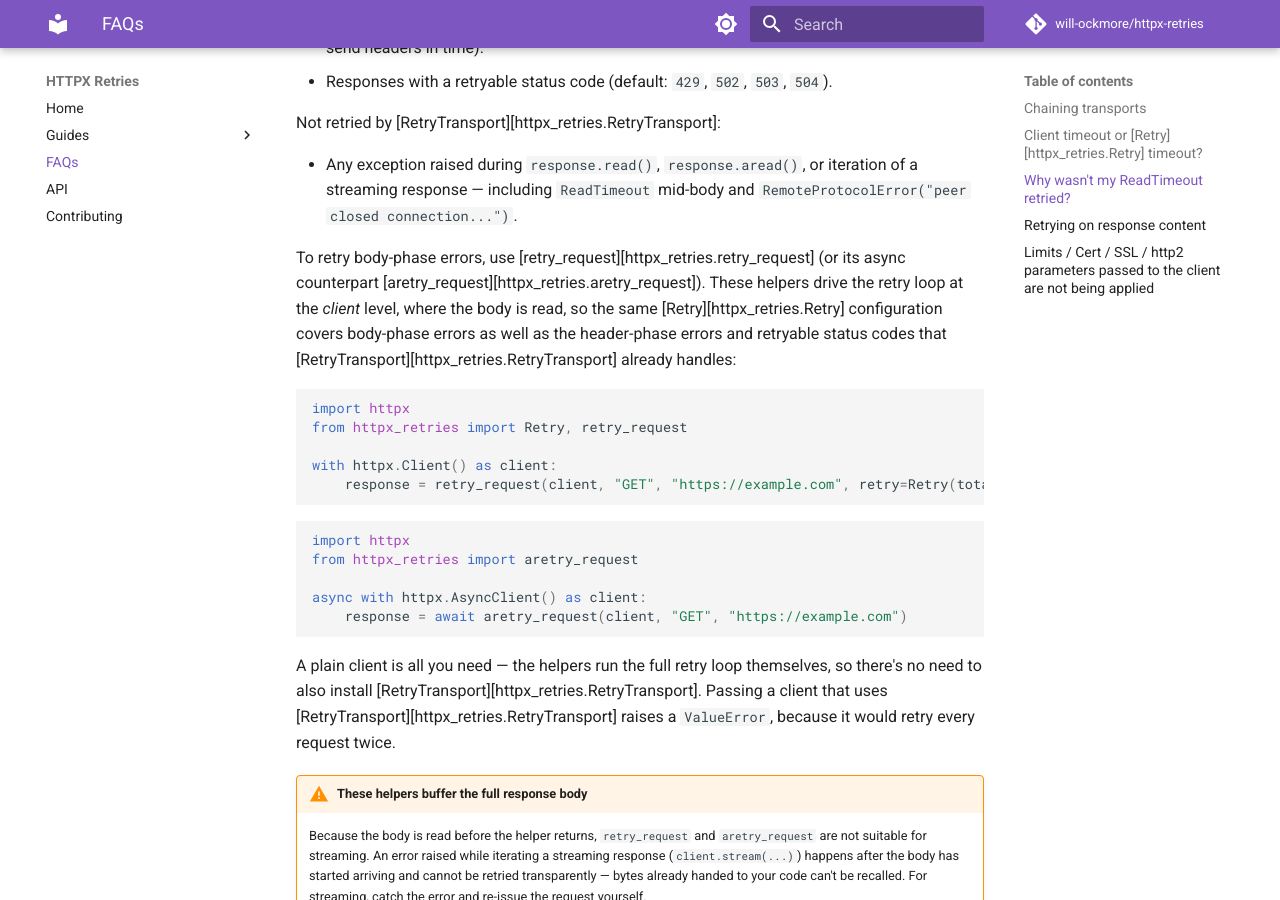
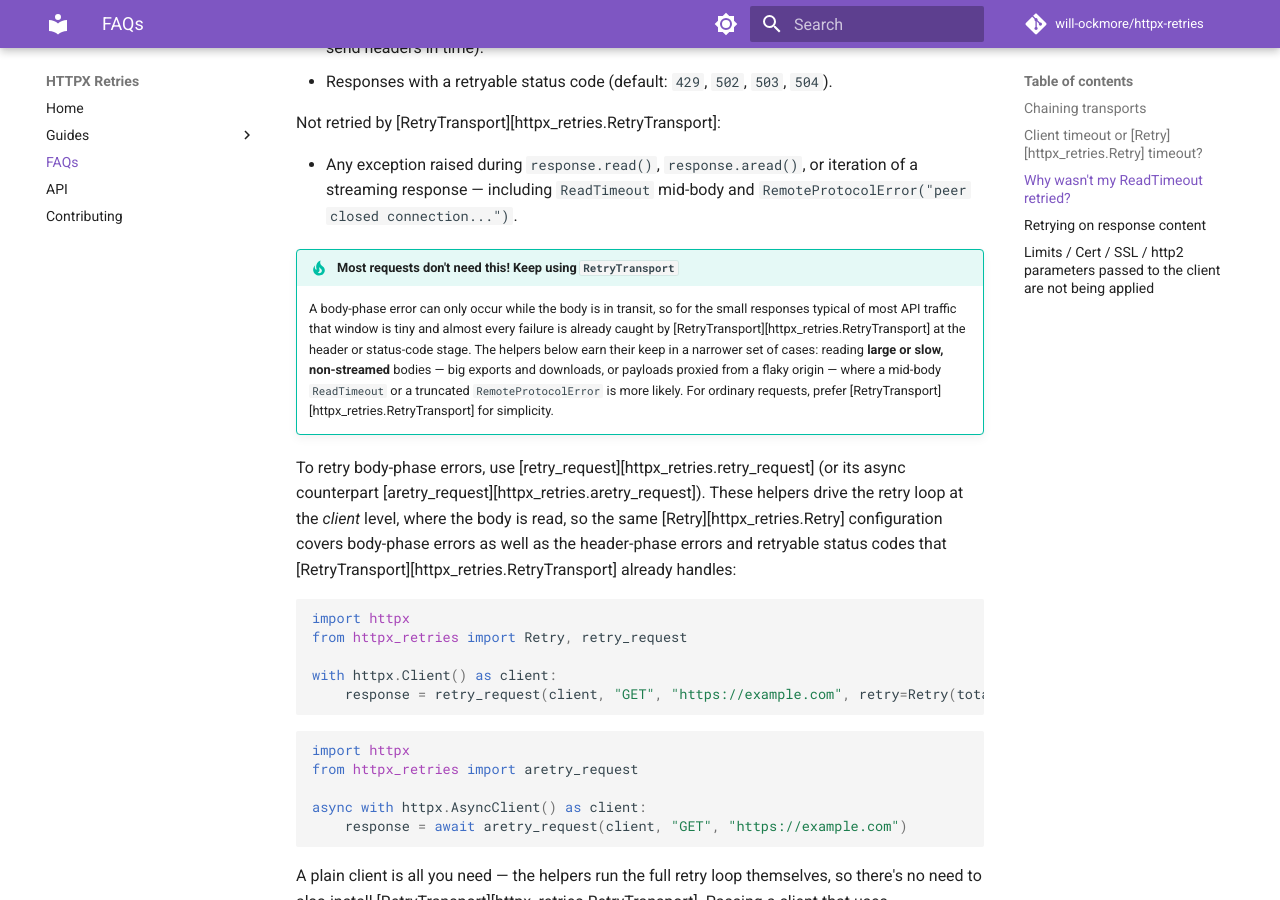
Before and after one commit to will-ockmore/httpx-retries, an MkDocs documentation site: the page built from docs/faq.md, in a window 1280 px wide and 900 px high, scrolled down 1542 px. Built offline with MkDocs 1.6.1 and Material for MkDocs 9.7.7, drawn with Linux system fonts in a browser that asks for light colours; comment, search, counter and statistics services are not loaded.

Commit message:
Docs improvements

```diff
--- a/docs/faq.md
+++ b/docs/faq.md
@@ -58,6 +58,9 @@ Retried by [RetryTransport][httpx_retries.RetryTransport]:
 Not retried by [RetryTransport][httpx_retries.RetryTransport]:
 
 - Any exception raised during `response.read()`, `response.aread()`, or iteration of a streaming response — including `ReadTimeout` mid-body and `RemoteProtocolError("peer closed connection...")`.
+
+!!! tip "Most requests don't need this! Keep using `RetryTransport`"
+    A body-phase error can only occur while the body is in transit, so for the small responses typical of most API traffic that window is tiny and almost every failure is already caught by [RetryTransport][httpx_retries.RetryTransport] at the header or status-code stage. The helpers below earn their keep in a narrower set of cases: reading **large or slow, non-streamed** bodies — big exports and downloads, or payloads proxied from a flaky origin — where a mid-body `ReadTimeout` or a truncated `RemoteProtocolError` is more likely. For ordinary requests, prefer [RetryTransport][httpx_retries.RetryTransport] for simplicity.
 
 To retry body-phase errors, use [retry_request][httpx_retries.retry_request] (or its async counterpart [aretry_request][httpx_retries.aretry_request]). These helpers drive the retry loop at the *client* level, where the body is read, so the same [Retry][httpx_retries.Retry] configuration covers body-phase errors as well as the header-phase errors and retryable status codes that [RetryTransport][httpx_retries.RetryTransport] already handles:
 
```
Also changed, not shown: README.md (+3 -3 lines), 1 other file.
